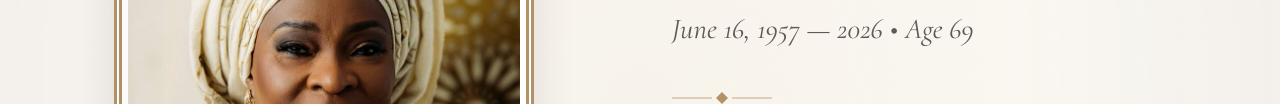
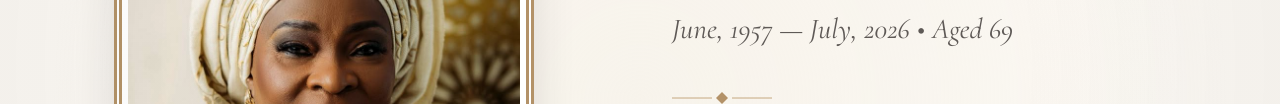
Before and after one commit to aaronayeni-debug/grv-mother, a plain HTML site: page index.html in a window 1280 px wide. Shown: the part 334-438 px from the top of the page. Drawn offline with nearby package versions, Linux system fonts and the light colour scheme; no server answers.

Commit message:
fix: update lifespan dates and age formatting in hero section

```diff
--- a/index.html
+++ b/index.html
@@ -96,7 +96,7 @@
       <div class="hero-text-content">
         <span class="call-to-glory">Call to Glory</span>
         <h1 class="deceased-name">Nkechi Stella Rhodes-Vivour</h1>
-        <p class="lifespan-dates">June 16, 1957 &mdash; 2026 &bull; Age 69</p>
+        <p class="lifespan-dates">June, 1957 &mdash; July, 2026 &bull; Aged 69</p>
 
         <div class="separator">
           <svg height="24" width="100" viewBox="0 0 100 24" class="separator-svg">
```
